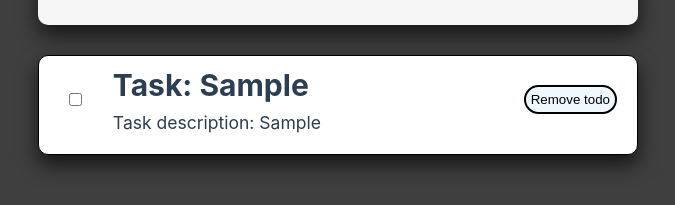
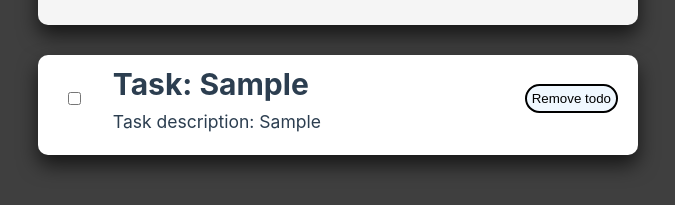
Before and after one commit to vmtuan12/todo, a Vue app: page / in a window 1280 px wide. Both pictures are taken after typing "Sample", "Sample" into the empty fields and a click on the button "Add Task". Shown: the part 171-376 px from the top of the page, without its empty margins (302-977 px from the left). Built offline with nearby package versions, Linux system fonts and the light colour scheme.

Commit message:
[draft] remove border

```diff
--- a/src/components/UI/Card.vue
+++ b/src/components/UI/Card.vue
@@ -34,7 +34,6 @@
         /* display: flex; */
         align-items: center;
         border-radius: 10px;
-        border: 1.5px solid black;
         margin: auto;
         width: 600px;
         min-height: 100px;
```
